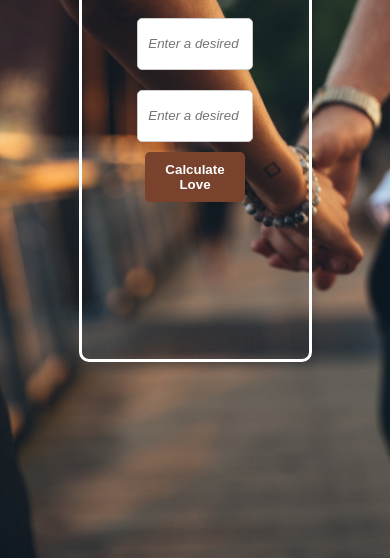
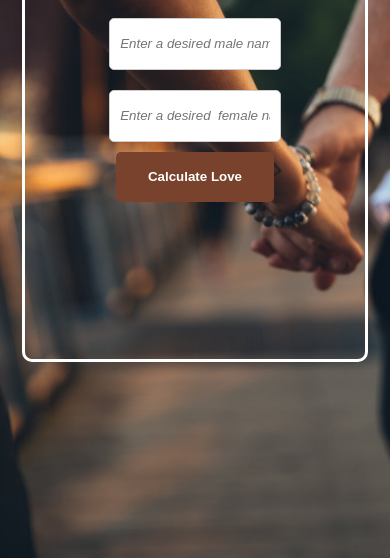
Before and after one commit to samzik234/LOVYAPP, a plain HTML site: page index.html in a window 390 px wide. Shown: the part 302-860 px from the top of the page. Drawn offline with Linux system fonts and the light colour scheme.

Commit message:
AddedaMediaQuery

```diff
--- a/index.html
+++ b/index.html
@@ -10,8 +10,8 @@
 <body>
     <div class="calculator">
         <h1>HeartMatchApp</h1>
-        <input type="text" id="name1" placeholder="Enter a desired nam Male">
-        <input type="text" id="name2" placeholder="Enter a desired  name Female">
+        <input type="text" id="name1" placeholder="Enter a desired male name">
+        <input type="text" id="name2" placeholder="Enter a desired  female name">
         <button onclick="calculateLove()">Calculate Love</button>
         <div class="result" id="result"></div>
     </div>
--- a/style.css
+++ b/style.css
@@ -70,3 +70,11 @@ h1 {
   transition: 3.0s;
   color:white;
 }
+
+
+@media screen and (max-width: 800px){
+  .calculator , h1{
+    width: 80%;
+
+  }
+}
```
